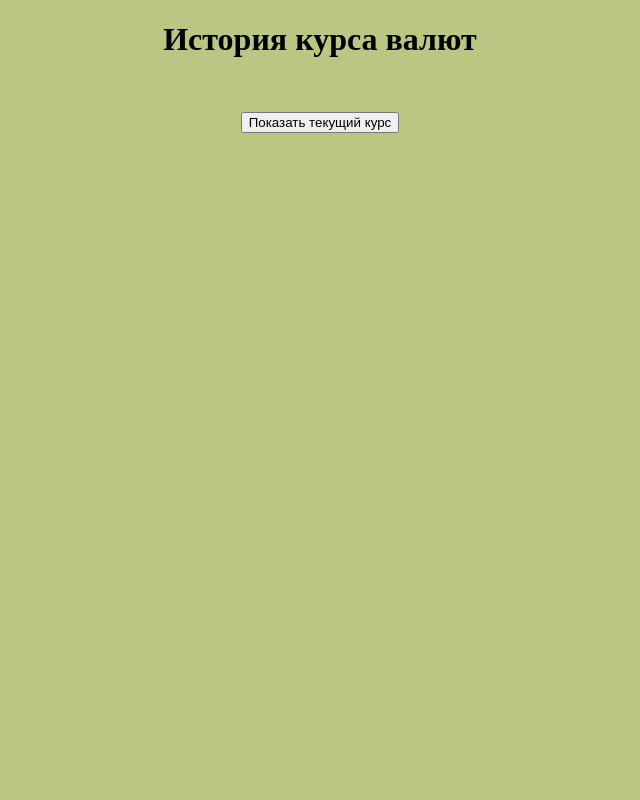
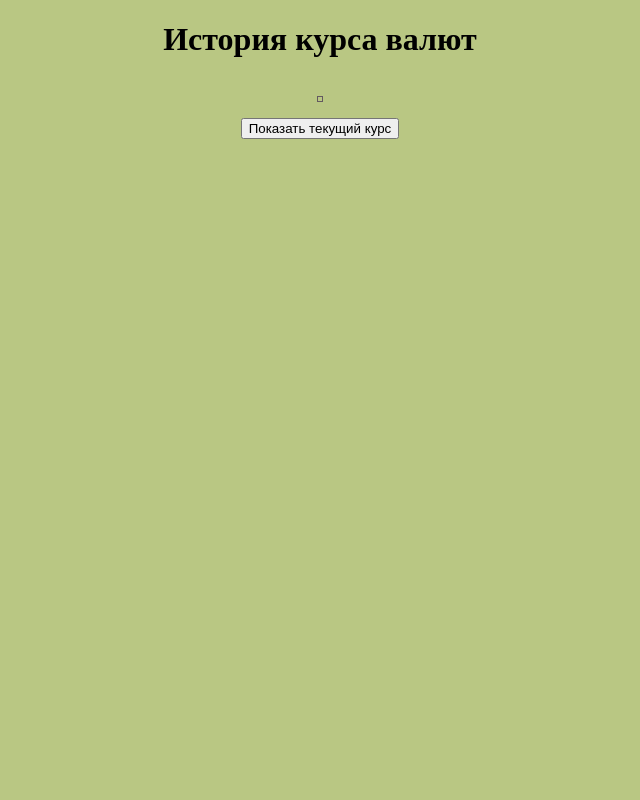
Before and after one commit to huorehu/exchange-rates, a CodeIgniter app: page /database/index.php/history/index in a window 1280 px wide. Shown: the whole page, without its empty margins (320-960 px from the left). Run offline with CodeIgniter, Linux system fonts and the light colour scheme; data that the repository does not hold is empty.

Commit message:
add border for list of rates exchange

```diff
--- a/css/style.css
+++ b/css/style.css
@@ -25,8 +25,14 @@ html, body {
 }
 
 .rates__values {
-    padding: 0;
+    padding: 2px;
     list-style-type: none;
+    border: solid 1px #635960;
+}
+
+.rates__values > li {
+    padding: 5px;
+    border: solid 1px #635960;
 }
 
 #rates {
```
